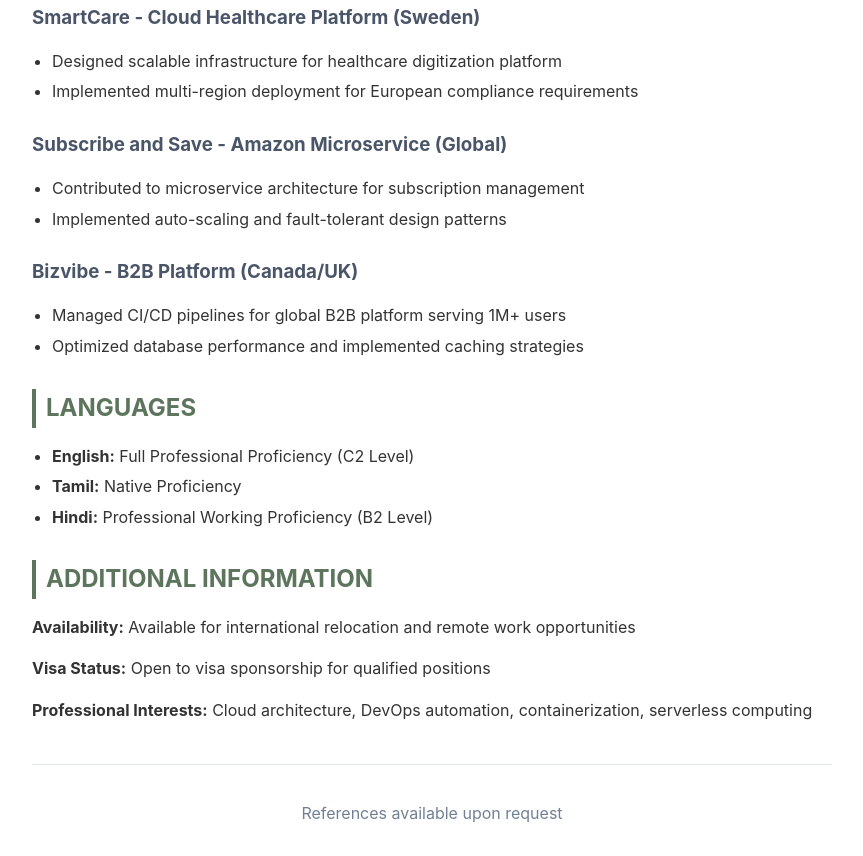
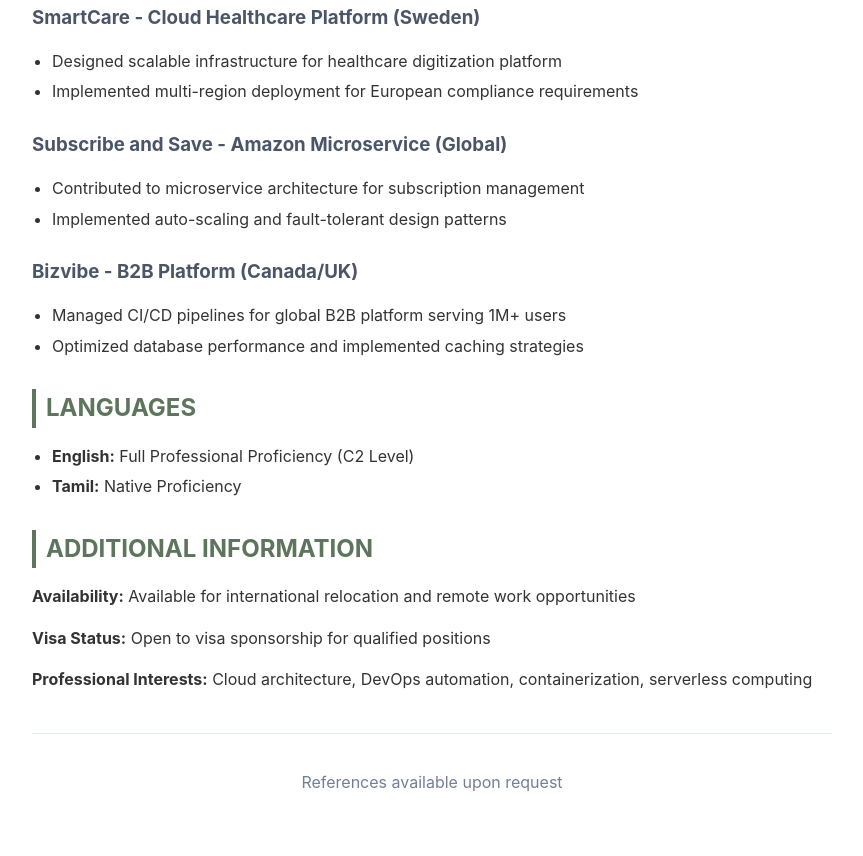
Before and after one commit to hemachandiran1102/profile, a plain HTML site: page resources/Hemachandiran_Giri_International_Resume.html in a window 1280 px wide. Shown: the part 3709-4565 px from the top of the page, without its empty margins (208-1071 px from the left). After the commit the page ends 4535 px from the top, so only its background shows below. Drawn offline with Linux system fonts and the light colour scheme.

Commit message:
Update Hemachandiran_Giri_International_Resume.html

```diff
--- a/resources/Hemachandiran_Giri_International_Resume.html
+++ b/resources/Hemachandiran_Giri_International_Resume.html
@@ -235,7 +235,7 @@
         <ul>
             <li><strong>English:</strong> Full Professional Proficiency (C2 Level)</li>
             <li><strong>Tamil:</strong> Native Proficiency</li>
-            <li><strong>Hindi:</strong> Professional Working Proficiency (B2 Level)</li>
+
         </ul>
     </div>
 
```
